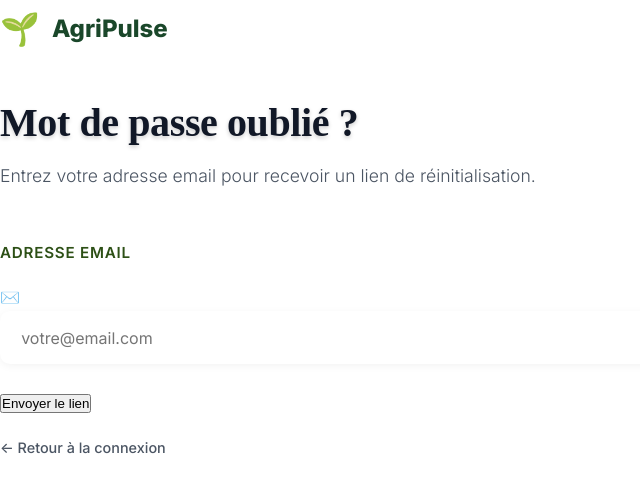
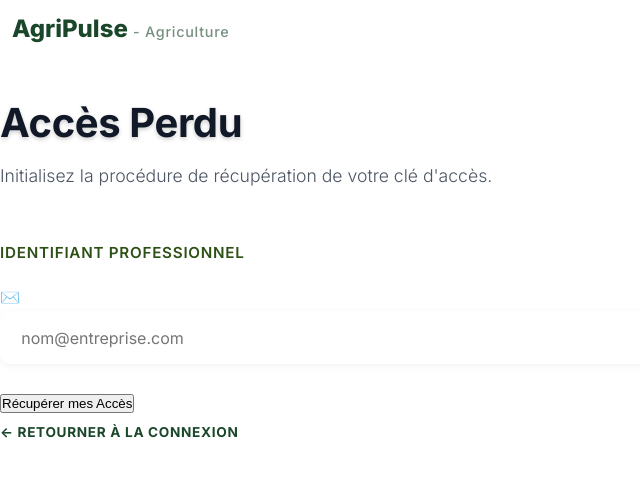
Before and after one commit to SenyDelamou/terres-l-avenir, a React (Vite) app: page /mot-de-passe-oublie in a window 1280 px wide. Shown: the top 492 px of the page, without its empty margins (0-640 px from the left). Built offline with nearby package versions, Linux system fonts and the light colour scheme.

Commit message:
frontend

```diff
--- a/src/components/Layout.jsx
+++ b/src/components/Layout.jsx
@@ -62,8 +62,14 @@ function Layout() {
       <header className="header">
         <div className="container">
           <Link to="/accueil" className="logo" onClick={closeMobileMenu}>
-            <span className="logo-icon">🌾</span>
-            <span className="logo-text">AgriPulse</span>
+            <span className="logo-icon">
+              <svg viewBox="0 0 24 24" fill="none" stroke="currentColor" strokeWidth="2" strokeLinecap="round" strokeLinejoin="round">
+                <circle cx="12" cy="12" r="10"></circle>
+                <line x1="2" y1="12" x2="22" y2="12"></line>
+                <path d="M12 2a15.3 15.3 0 0 1 4 10 15.3 15.3 0 0 1-4 10 15.3 15.3 0 0 1-4-10 15.3 15.3 0 0 1 4-10z"></path>
+              </svg>
+            </span>
+            <span className="logo-text">AgriPulse <span className="logo-subtext">- Agriculture</span></span>
           </Link>
 
           {isMobileMenuOpen && (
@@ -169,8 +175,14 @@ function Layout() {
           <div className="footer-content">
             <div className="footer-section footer-about">
               <div className="footer-logo">
-                <span className="logo-icon">🌾</span>
-                <span className="logo-text">AgriPulse</span>
+                <span className="logo-icon">
+                  <svg viewBox="0 0 24 24" fill="none" stroke="currentColor" strokeWidth="2" strokeLinecap="round" strokeLinejoin="round">
+                    <circle cx="12" cy="12" r="10"></circle>
+                    <line x1="2" y1="12" x2="22" y2="12"></line>
+                    <path d="M12 2a15.3 15.3 0 0 1 4 10 15.3 15.3 0 0 1-4 10 15.3 15.3 0 0 1-4-10 15.3 15.3 0 0 1 4-10z"></path>
+                  </svg>
+                </span>
+                <span className="logo-text">AgriPulse <span className="logo-subtext">- Agriculture</span></span>
               </div>
               <p>Votre partenaire pour une agriculture durable et moderne. Nous accompagnons les agriculteurs dans leur transition vers des pratiques respectueuses de l'environnement.</p>
               <div className="footer-social">
--- a/src/pages/ForgotPasswordPage.jsx
+++ b/src/pages/ForgotPasswordPage.jsx
@@ -35,26 +35,32 @@ function ForgotPasswordPage() {
                 <div className="auth-card">
                     <div className="auth-header">
                         <Link to="/" className="auth-logo">
-                            <span className="logo-icon">🌱</span>
-                            <span className="logo-text">AgriPulse</span>
+                            <span className="logo-icon">
+                                <svg viewBox="0 0 24 24" fill="none" stroke="currentColor" strokeWidth="2" strokeLinecap="round" strokeLinejoin="round">
+                                    <circle cx="12" cy="12" r="10"></circle>
+                                    <line x1="2" y1="12" x2="22" y2="12"></line>
+                                    <path d="M12 2a15.3 15.3 0 0 1 4 10 15.3 15.3 0 0 1-4 10 15.3 15.3 0 0 1-4-10 15.3 15.3 0 0 1 4-10z"></path>
+                                </svg>
+                            </span>
+                            <span className="logo-text">AgriPulse <span className="logo-subtext">- Agriculture</span></span>
                         </Link>
-                        <h1>Mot de passe oublié ?</h1>
-                        <p>Entrez votre adresse email pour recevoir un lien de réinitialisation.</p>
+                        <h1>Accès Perdu</h1>
+                        <p>Initialisez la procédure de récupération de votre clé d'accès.</p>
                     </div>
 
                     {isSuccess ? (
-                        <div className="success-message">
-                            <div className="success-icon">✅</div>
-                            <h3>Email envoyé !</h3>
-                            <p>Si un compte existe pour <strong>{email}</strong>, vous recevrez des instructions sous peu.</p>
+                        <div className="success-message" style={{ textAlign: 'center', padding: '2rem 0' }}>
+                            <div className="success-icon" style={{ fontSize: '3rem', marginBottom: '1.5rem' }}>✉️</div>
+                            <h3 style={{ color: 'var(--color-primary)', marginBottom: '1rem' }}>Protocole Lancé</h3>
+                            <p style={{ color: 'var(--color-text-muted)', marginBottom: '2rem' }}>Si un profil correspond à <strong>{email}</strong>, vous recevrez vos instructions de réinitialisation sous peu.</p>
                             <Link to="/connexion" className="btn-auth" style={{ display: 'block', textAlign: 'center', textDecoration: 'none' }}>
-                                Retour à la connexion
+                                RETOUR À LA CONNEXION
                             </Link>
                         </div>
                     ) : (
                         <form onSubmit={handleSubmit} className="auth-form">
                             <div className="form-group">
-                                <label htmlFor="email">ADRESSE EMAIL</label>
+                                <label htmlFor="email">Identifiant Professionnel</label>
                                 <div className="input-wrapper">
                                     <span className="input-icon">✉️</span>
                                     <input
@@ -66,7 +72,7 @@ function ForgotPasswordPage() {
                                             if (error) setError('');
                                         }}
                                         className={error ? 'error' : ''}
-                                        placeholder="votre@email.com"
+                                        placeholder="nom@entreprise.com"
                                     />
                                 </div>
                                 {error && <span className="error-message">{error}</span>}
@@ -77,12 +83,12 @@ function ForgotPasswordPage() {
                                 className="btn-auth"
                                 disabled={isLoading}
                             >
-                                {isLoading ? 'Envoi en cours...' : 'Envoyer le lien'}
+                                {isLoading ? 'Validation du Profil...' : 'Récupérer mes Accès'}
                             </button>
 
-                            <div className="auth-footer" style={{ marginTop: '1rem', paddingTop: '0' }}>
-                                <Link to="/connexion" style={{ fontSize: '0.9rem', color: 'var(--color-text-muted)', fontWeight: '500' }}>
-                                    ← Retour à la connexion
+                            <div className="auth-footer">
+                                <Link to="/connexion" style={{ fontSize: '0.85rem', color: 'var(--color-primary)', fontWeight: '700', textTransform: 'uppercase', letterSpacing: '0.05em' }}>
+                                    ← Retourner à la connexion
                                 </Link>
                             </div>
                         </form>
--- a/src/pages/LandingPage.jsx
+++ b/src/pages/LandingPage.jsx
@@ -34,8 +34,14 @@ function LandingPage() {
             <div className="landing-content">
                 <div className="landing-branding">
                     <div className="landing-logo-wrapper">
-                        <span className="landing-logo-icon">🌿</span>
-                        <span className="landing-logo-text">AgriPulse</span>
+                        <span className="landing-logo-icon">
+                            <svg viewBox="0 0 24 24" fill="none" stroke="currentColor" strokeWidth="2" strokeLinecap="round" strokeLinejoin="round">
+                                <circle cx="12" cy="12" r="10"></circle>
+                                <line x1="2" y1="12" x2="22" y2="12"></line>
+                                <path d="M12 2a15.3 15.3 0 0 1 4 10 15.3 15.3 0 0 1-4 10 15.3 15.3 0 0 1-4-10 15.3 15.3 0 0 1 4-10z"></path>
+                            </svg>
+                        </span>
+                        <span className="landing-logo-text">AgriPulse <span className="logo-subtext">- Agriculture</span></span>
                     </div>
                     <div className="landing-divider"></div>
                     <h1 className="landing-title">
--- a/src/pages/LoginPage.jsx
+++ b/src/pages/LoginPage.jsx
@@ -79,8 +79,14 @@ function LoginPage() {
         <div className="auth-card">
           <div className="auth-header">
             <Link to="/" className="auth-logo">
-              <span className="logo-icon">🌿</span>
-              <span className="logo-text">AgriPulse</span>
+              <span className="logo-icon">
+                <svg viewBox="0 0 24 24" fill="none" stroke="currentColor" strokeWidth="2" strokeLinecap="round" strokeLinejoin="round">
+                  <circle cx="12" cy="12" r="10"></circle>
+                  <line x1="2" y1="12" x2="22" y2="12"></line>
+                  <path d="M12 2a15.3 15.3 0 0 1 4 10 15.3 15.3 0 0 1-4 10 15.3 15.3 0 0 1-4-10 15.3 15.3 0 0 1 4-10z"></path>
+                </svg>
+              </span>
+              <span className="logo-text">AgriPulse <span className="logo-subtext">- Agriculture</span></span>
             </Link>
             <h1>Connexion</h1>
             <p>Accédez à votre plateforme d'excellence agricole</p>
--- a/src/pages/RegisterPage.jsx
+++ b/src/pages/RegisterPage.jsx
@@ -81,8 +81,14 @@ function RegisterPage() {
                 <div className="auth-card">
                     <div className="auth-header">
                         <Link to="/" className="auth-logo">
-                            <span className="logo-icon">🌿</span>
-                            <span className="logo-text">AgriPulse</span>
+                            <span className="logo-icon">
+                                <svg viewBox="0 0 24 24" fill="none" stroke="currentColor" strokeWidth="2" strokeLinecap="round" strokeLinejoin="round">
+                                    <circle cx="12" cy="12" r="10"></circle>
+                                    <line x1="2" y1="12" x2="22" y2="12"></line>
+                                    <path d="M12 2a15.3 15.3 0 0 1 4 10 15.3 15.3 0 0 1-4 10 15.3 15.3 0 0 1-4-10 15.3 15.3 0 0 1 4-10z"></path>
+                                </svg>
+                            </span>
+                            <span className="logo-text">AgriPulse <span className="logo-subtext">- Agriculture</span></span>
                         </Link>
                         <h1>Rejoindre l'Elite</h1>
                         <p>Créez votre profil et cultivez l'excellence durable</p>
--- a/src/styles/LandingPage.css
+++ b/src/styles/LandingPage.css
@@ -10,7 +10,6 @@
     justify-content: center;
     background: #000;
     overflow: hidden;
-    font-family: 'Inter', sans-serif;
 }
 
 .landing-background {
@@ -85,6 +84,23 @@
     font-size: 2.5rem;
     font-weight: 800;
     letter-spacing: -0.03em;
+    display: flex;
+    align-items: baseline;
+    gap: 0.5rem;
+}
+
+.logo-subtext {
+    font-size: 0.6em;
+    font-weight: 500;
+    opacity: 0.6;
+    text-transform: none;
+    letter-spacing: 0.05em;
+}
+
+.landing-logo-icon svg {
+    width: 60px;
+    height: 60px;
+    stroke: white;
 }
 
 .landing-divider {
--- a/src/styles/index.css
+++ b/src/styles/index.css
@@ -5,7 +5,7 @@
 }
 
 body {
-  font-family: -apple-system, BlinkMacSystemFont, 'Segoe UI', 'Roboto', 'Oxygen',
+  font-family: 'Inter', -apple-system, BlinkMacSystemFont, 'Segoe UI', 'Roboto', 'Oxygen',
     'Ubuntu', 'Cantarell', 'Fira Sans', 'Droid Sans', 'Helvetica Neue',
     sans-serif;
   -webkit-font-smoothing: antialiased;
--- a/src/styles/style.css
+++ b/src/styles/style.css
@@ -41,11 +41,9 @@
     --color-white: #ffffff;
 
     /* Typography */
-    --font-display: 'Comfortaa', cursive;
-    /* Luxe Serif */
-    --font-heading: 'Comfortaa', cursive;
-    --font-sans: 'Inter', -apple-system, BlinkMacSystemFont, 'Segoe UI', sans-serif;
-    /* Clean Sans */
+    --font-sans: 'Inter', -apple-system, BlinkMacSystemFont, 'Segoe UI', Roboto, sans-serif;
+    --font-heading: var(--font-sans);
+    --font-display: var(--font-sans);
 
     /* Layout */
     --max-width: 1400px;
```
